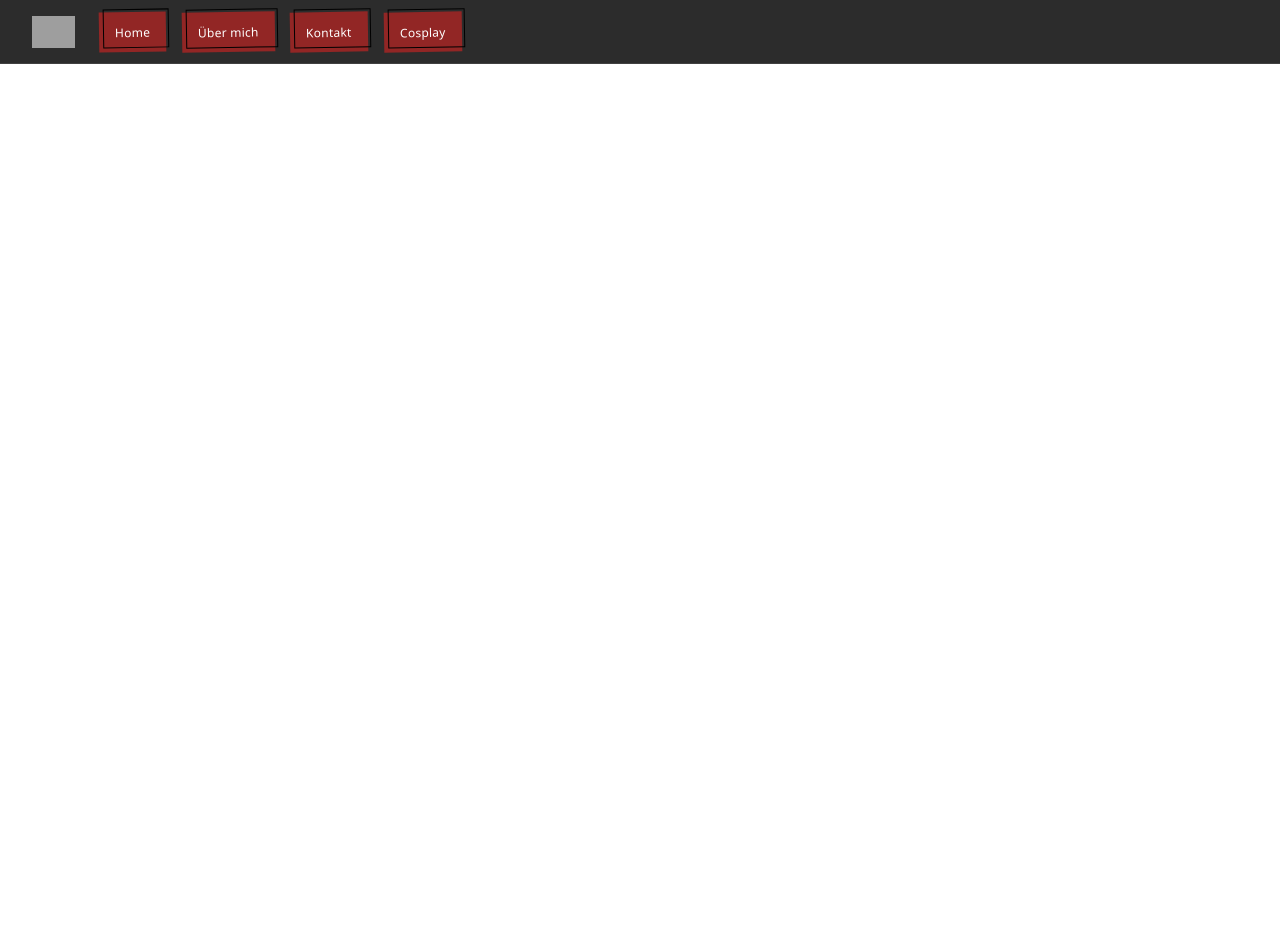
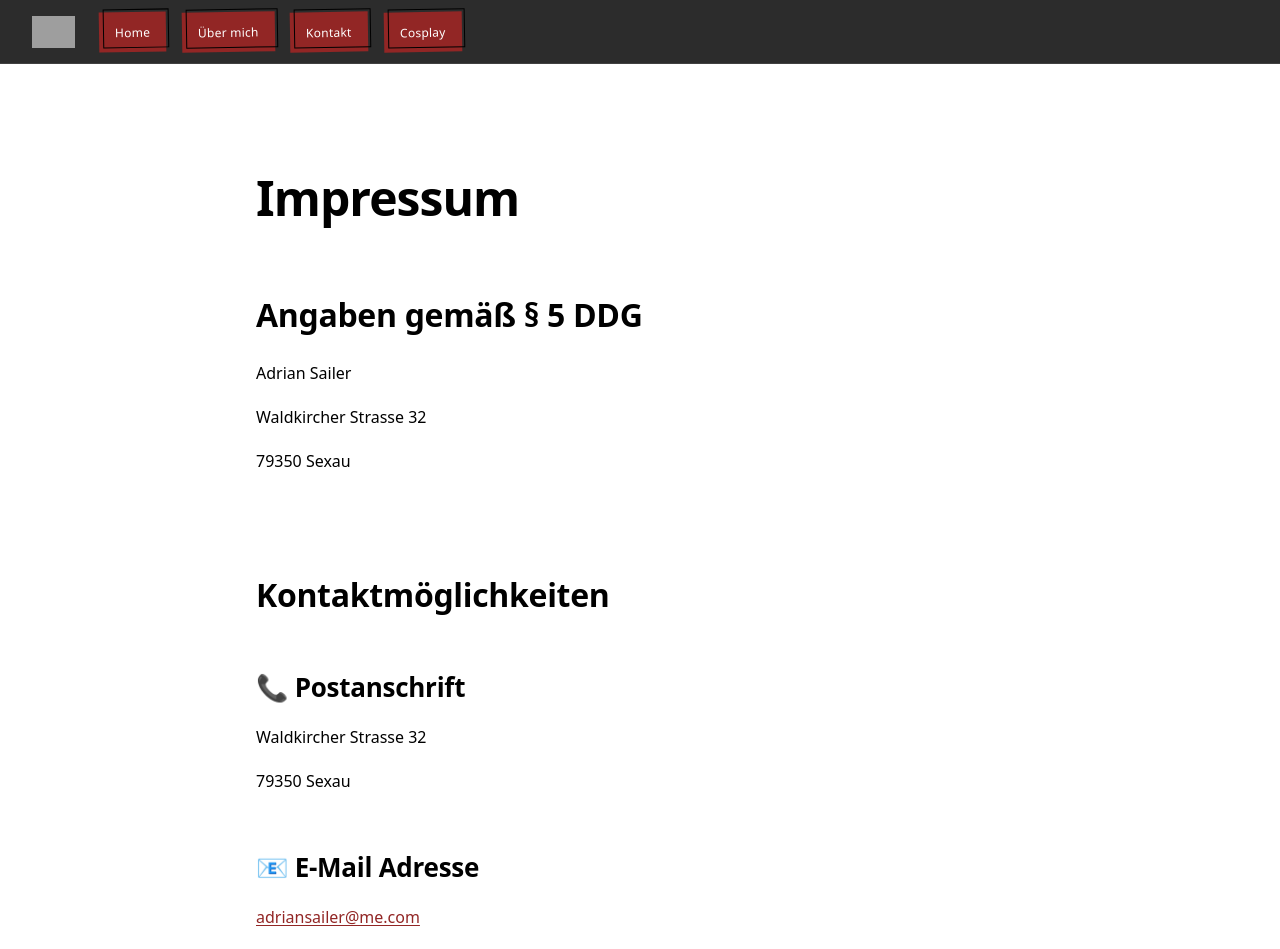
Before and after one commit to AdrianSailerArt/adriansailerart, a Nuxt app: page /impressum in a window 1280 px wide. Before the commit the page ends 800 px from the top, so only its background shows below. Built offline with nearby package versions, Linux system fonts and the light colour scheme; grey boxes are pictures that could not be loaded.

Commit message:
add markdown renderer

```diff
--- /dev/null
+++ b/app/components/MarkdownRenderer.vue
@@ -0,0 +1,170 @@
+<script setup lang="ts">
+import { computed } from 'vue';
+import { marked } from 'marked';
+interface MarkdownProps {
+    markdownContent: string;
+}
+
+const props = defineProps<MarkdownProps>();
+
+const htmlOutput = computed<string>(() => {
+    if (!props.markdownContent) return '';
+
+    return marked(props.markdownContent);
+});
+
+defineExpose({ htmlOutput });
+</script>
+
+<template>
+    <div class="markdown-content" v-html="htmlOutput"></div>
+</template>
+
+<style scoped>
+.markdown-content {
+    color: inherit;
+    font-family: var(--font-sans);
+    font-size: var(--text-base);
+    line-height: var(--body-base-line-height);
+    font-weight: var(--body-base-font-weight);
+}
+
+.markdown-content :deep(h1),
+.markdown-content :deep(h2),
+.markdown-content :deep(h3),
+.markdown-content :deep(h4),
+.markdown-content :deep(h5),
+.markdown-content :deep(h6) {
+    color: inherit;
+    font-weight: var(--font-weight-heading);
+    margin-top: 2.25em;
+    margin-bottom: 0.85em;
+    line-height: 1.1;
+}
+
+.markdown-content :deep(h1) {
+    font-size: var(--h1-font-size);
+    line-height: var(--h1-line-height);
+    letter-spacing: var(--h1-letter-spacing);
+}
+
+.markdown-content :deep(h2) {
+    font-size: var(--h2-font-size);
+    line-height: var(--h2-line-height);
+    letter-spacing: var(--h2-letter-spacing);
+}
+
+.markdown-content :deep(h3) {
+    font-size: var(--h3-font-size);
+    line-height: var(--h3-line-height);
+    letter-spacing: var(--h3-letter-spacing);
+}
+
+.markdown-content :deep(h4) {
+    font-size: var(--h4-font-size);
+    line-height: var(--h4-line-height);
+    letter-spacing: var(--h4-letter-spacing);
+}
+
+.markdown-content :deep(h5) {
+    font-size: var(--h5-font-size);
+    line-height: var(--h5-line-height);
+    letter-spacing: var(--h5-letter-spacing);
+}
+
+.markdown-content :deep(h6) {
+    font-size: var(--h6-font-size);
+    line-height: var(--h6-line-height);
+    letter-spacing: var(--h6-letter-spacing);
+}
+
+.markdown-content :deep(p),
+.markdown-content :deep(ul),
+.markdown-content :deep(ol),
+.markdown-content :deep(blockquote),
+.markdown-content :deep(pre),
+.markdown-content :deep(table) {
+    margin-top: 1.25em;
+    margin-bottom: 1.25em;
+}
+
+.markdown-content :deep(p) {
+    margin: 1.25em 0;
+}
+
+.markdown-content :deep(ul),
+.markdown-content :deep(ol) {
+    padding-left: 1.5rem;
+}
+
+.markdown-content :deep(li) {
+    margin: 0.5em 0;
+}
+
+.markdown-content :deep(blockquote) {
+    border-left: 4px solid var(--color-gray30);
+    color: var(--color-gray70);
+    margin: 1.5em 0;
+    padding-left: 1rem;
+    font-style: italic;
+}
+
+.markdown-content :deep(code) {
+    background: rgba(0, 0, 0, 0.04);
+    border-radius: 0.35rem;
+    padding: 0.15em 0.35em;
+    font-family: ui-monospace, SFMono-Regular, Menlo, Monaco, Consolas, "Liberation Mono", "Courier New", monospace;
+    font-size: 0.95em;
+}
+
+.markdown-content :deep(pre) {
+    background: rgba(0, 0, 0, 0.05);
+    border-radius: 0.75rem;
+    padding: 1rem;
+    overflow-x: auto;
+    line-height: 1.5;
+}
+
+.markdown-content :deep(a) {
+    color: var(--color-primary);
+    text-decoration: underline;
+    text-underline-offset: 2px;
+}
+
+.markdown-content :deep(strong) {
+    font-weight: 600;
+}
+
+.markdown-content :deep(em) {
+    font-style: italic;
+}
+
+.markdown-content :deep(hr) {
+    border: none;
+    border-top: 1px solid var(--color-gray20);
+    margin: 2rem 0;
+}
+
+.markdown-content :deep(img) {
+    display: block;
+    max-width: 100%;
+    height: auto;
+    margin: 1.5em auto;
+}
+
+.markdown-content :deep(table) {
+    width: 100%;
+    border-collapse: collapse;
+}
+
+.markdown-content :deep(th),
+.markdown-content :deep(td) {
+    border: 1px solid var(--color-gray20);
+    padding: 0.75rem 1rem;
+}
+
+.markdown-content :deep(th) {
+    font-weight: 600;
+    background: rgba(0, 0, 0, 0.02);
+}
+</style>
--- /dev/null
+++ b/app/pages/about.vue
@@ -0,0 +1,14 @@
+<script lang="ts" setup>
+import md from '~/resources/about.md?raw';
+</script>
+
+<template>
+    <div class="my-none mx-auto flex gap-small3">
+        <NuxtImg
+            src="/Logo_Adrian_Sailer_Art.png"
+            alt="Adrian Sailer"
+            class="w-1/2 h-auto"
+        />
+        <MarkdownRenderer :markdown-content="md" class="m-medium" />
+    </div>
+</template>
--- /dev/null
+++ b/app/pages/impressum.vue
@@ -0,0 +1,9 @@
+<script lang="ts" setup>
+import md from '~/resources/impressum.md?raw';
+</script>
+
+<template>
+    <div class="my-none mx-auto max-w-3xl" >
+        <MarkdownRenderer :markdown-content="md" />
+    </div>
+</template>
--- a/app/pages/index.vue
+++ b/app/pages/index.vue
@@ -1,10 +1,4 @@
-<script lang="ts" setup>
-import ImagePost from '~/components/Gallery/ImagePost.vue';
-import type { MediumReference } from '~/components/Gallery/ImageSlideDisplay.vue';
-
-
-
-</script>
+<script lang="ts" setup></script>
 
 <template>
     <div>
@@ -14,7 +8,7 @@ import type { MediumReference } from '~/components/Gallery/ImageSlideDisplay.vue
             subtitle="Willkommen in unserer Welt"
             description="Entdecken Sie die besten Produkte und Dienstleistungen für Ihre Bedürfnisse."
         />
+
         <BuyBox />
-
     </div>
 </template>
--- /dev/null
+++ b/app/resources/about.md
@@ -0,0 +1,17 @@
+# Über mich
+
+Hi, ich bin **Adrian Sailer** – Fotograf und Medieninformatiker aus dem Schwarzwald.
+
+Seit über zehn Jahren begleite ich Konzerte, Festivals, Künstler und Menschen mit meiner Kamera. Angefangen hat alles in der Musikszene, wo ich durch meine Arbeit für **Tribe Online** die ersten Konzerte fotografierte. Was damals als Leidenschaft begann, entwickelte sich schnell zu meinem persönlichen Stil: authentische Bilder mit Atmosphäre, Emotion und Charakter.  [oai_citation:1‡konzertfotos.app](https://www.konzertfotos.app/konzertfotografie-und-expertentipps-von-adrian-sailer?utm_source=chatgpt.com)
+
+Heute arbeite ich sowohl im Studio als auch on Location. Mein Schwerpunkt liegt auf Künstler-, Band- und Portraitfotografie sowie außergewöhnlichen Inszenierungen mit gezieltem Licht, kreativen Sets und einer cineastischen Bildsprache. Dabei entstehen keine austauschbaren Fotos, sondern Aufnahmen, die Persönlichkeit zeigen und Geschichten erzählen.
+
+Neben der People- und Musikfotografie schlägt mein Herz für Landschaften und die Heimat des Schwarzwaldes. Mit meinem Langzeitprojekt **„Heimat“** dokumentiere ich Natur, Traditionen und besondere Orte in Baden-Württemberg – fernab von Klischees und immer mit dem Blick für die kleinen Details.
+
+Durch mein Studium der Medieninformatik verbinde ich kreatives Arbeiten mit technischem Know-how. Dieses Zusammenspiel hilft mir nicht nur bei der Bildgestaltung und Lichtsetzung, sondern auch bei der professionellen Nachbearbeitung und der Entwicklung individueller Projekte.
+
+In meinem Studio in Sexau entstehen Portraits, Bandshootings und kreative Konzepte mit speziell entwickelten Sets – vom Vintage-Look bis hin zu aufwendigen Regenshootings. Gleichzeitig bin ich jedes Jahr auf zahlreichen Konzerten und Festivals unterwegs und halte die Energie der Live-Musik genau dort fest, wo sie entsteht: mitten im Geschehen.
+
+Für mich bedeutet Fotografie mehr als nur einen Moment einzufangen. Es geht darum, Erinnerungen zu schaffen, Emotionen sichtbar zu machen und Bilder entstehen zu lassen, die auch Jahre später noch dieselbe Geschichte erzählen.
+
+**Lass uns gemeinsam etwas Besonderes erschaffen.**
--- /dev/null
+++ b/app/resources/impressum.md
@@ -0,0 +1,29 @@
+# Impressum
+
+## Angaben gemäß § 5 DDG
+
+Adrian Sailer
+
+Waldkircher Strasse 32
+
+79350 Sexau
+
+
+
+
+
+
+---
+
+## Kontaktmöglichkeiten
+
+
+
+### 📞 Postanschrift
+Waldkircher Strasse 32
+
+79350 Sexau
+
+
+### 📧 E-Mail Adresse
+adriansailer@me.com
--- a/package.json
+++ b/package.json
@@ -12,14 +12,16 @@
     "lint": "eslint ."
   },
   "dependencies": {
-    "tailwindcss": "^4.2.2",
     "@nuxt/a11y": "1.0.0-alpha.1",
     "@nuxt/image": "^2.0.0",
     "@nuxtjs/seo": "5.3.0",
     "@nuxtjs/tailwindcss": "^6.14.0",
     "@tailwindcss/vite": "^4.2.2",
+
+    "marked": "^18.0.6",
     "nuxt": "^4.4.8",
     "postcss": "^8.5.15",
+    "tailwindcss": "^4.2.2",
     "vue": "^3.5.35",
     "vue-router": "^5.1.0"
   },
```
Also changed, not shown: 1 other file (tests, documents, lock files or other folders).
